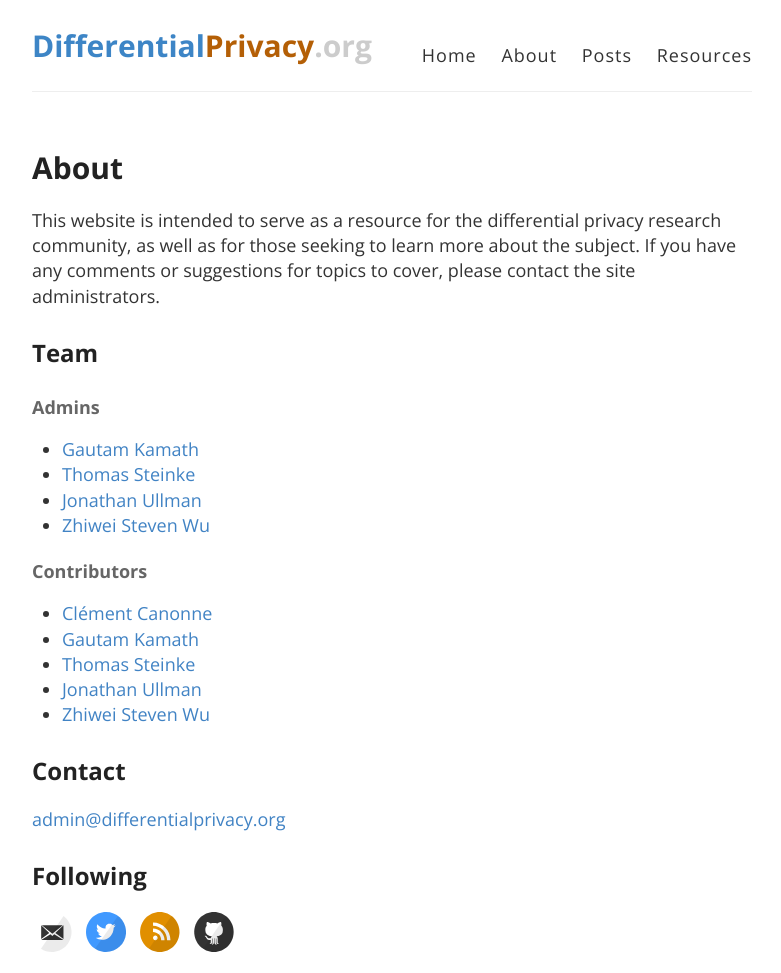
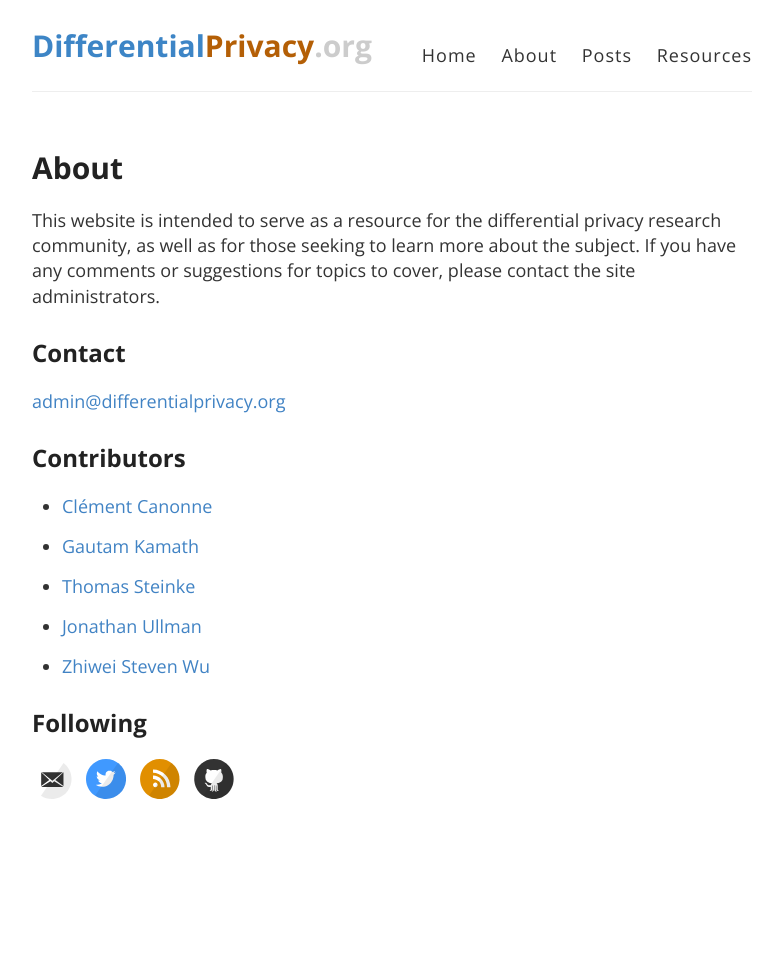
Before and after one commit to differentialprivacy/differentialprivacy, a Jekyll site: the page built from about.md, in a window 1280 px wide. Shown: the whole page, without its empty margins (248-1029 px from the left). Built offline with Jekyll 4.4.1, drawn with Linux system fonts in a browser that asks for light colours; after the commit the page ends 900 px from its top, so only the background shows below that.

Commit message:
set up contributors file etc.

```diff
--- a/_layouts/post.html
+++ b/_layouts/post.html
@@ -10,9 +10,8 @@ layout: default
   </div>
 
   <div class="date">
-      Posted {% if page.author %}by {% if page.authorurl %}<a href="{{ page.authorurl }}">{% endif %}{{ page.author }}{% if page.authorurl %}</a>{% endif %} {% endif %}on {{ page.date | date: "%B %e, %Y" }}. </br>
+      Posted {% if page.authors %}by{% for author in page.authors %}{% if forloop.first == false %}{% if forloop.last == true %} and{% else %},{% endif %}{% endif %} <a href="{{ site.data.contributors[author].homepage }}">{{ site.data.contributors[author].name }}</a>{% endfor %}{% endif %} on {{ page.date | date: "%B %e, %Y" }}.
   </div>
-
   <div class="post-categories">
     {% if post %}
       {% assign categories = post.categories %}
--- a/about.md
+++ b/about.md
@@ -6,23 +6,15 @@ permalink: /about/
 
 This website is intended to serve as a resource for the differential privacy research community, as well as for those seeking to learn more about the subject. If you have any comments or suggestions for topics to cover, please contact the site administrators.
 
-## Team
-#### Admins
-* [Gautam Kamath](http://www.gautamkamath.com/)
-* [Thomas Steinke](http://www.thomas-steinke.net/)
-* [Jonathan Ullman](https://www.ccs.neu.edu/home/jullman/)
-* [Zhiwei Steven Wu](https://zstevenwu.com/)
-
-#### Contributors
-* [Clément Canonne](http://www.cs.columbia.edu/~ccanonne/)
-* [Gautam Kamath](http://www.gautamkamath.com/)
-* [Thomas Steinke](http://www.thomas-steinke.net/)
-* [Jonathan Ullman](https://www.ccs.neu.edu/home/jullman/)
-* [Zhiwei Steven Wu](https://zstevenwu.com/)
-
 ## Contact
 
 [admin@differentialprivacy.org](mailto:admin@differentialprivacy.org)
+
+
+## Contributors
+{% for author in site.data.contributors %}
+* [{{ author[1].name }}]({{ author[1].homepage }})
+{% endfor %}
 
 ## Following
 
```
Also changed, not shown: _data/contributors.yml (added, +19 -0 lines), _posts/2020-7-11-Welcome.md (+7 -5 lines).
